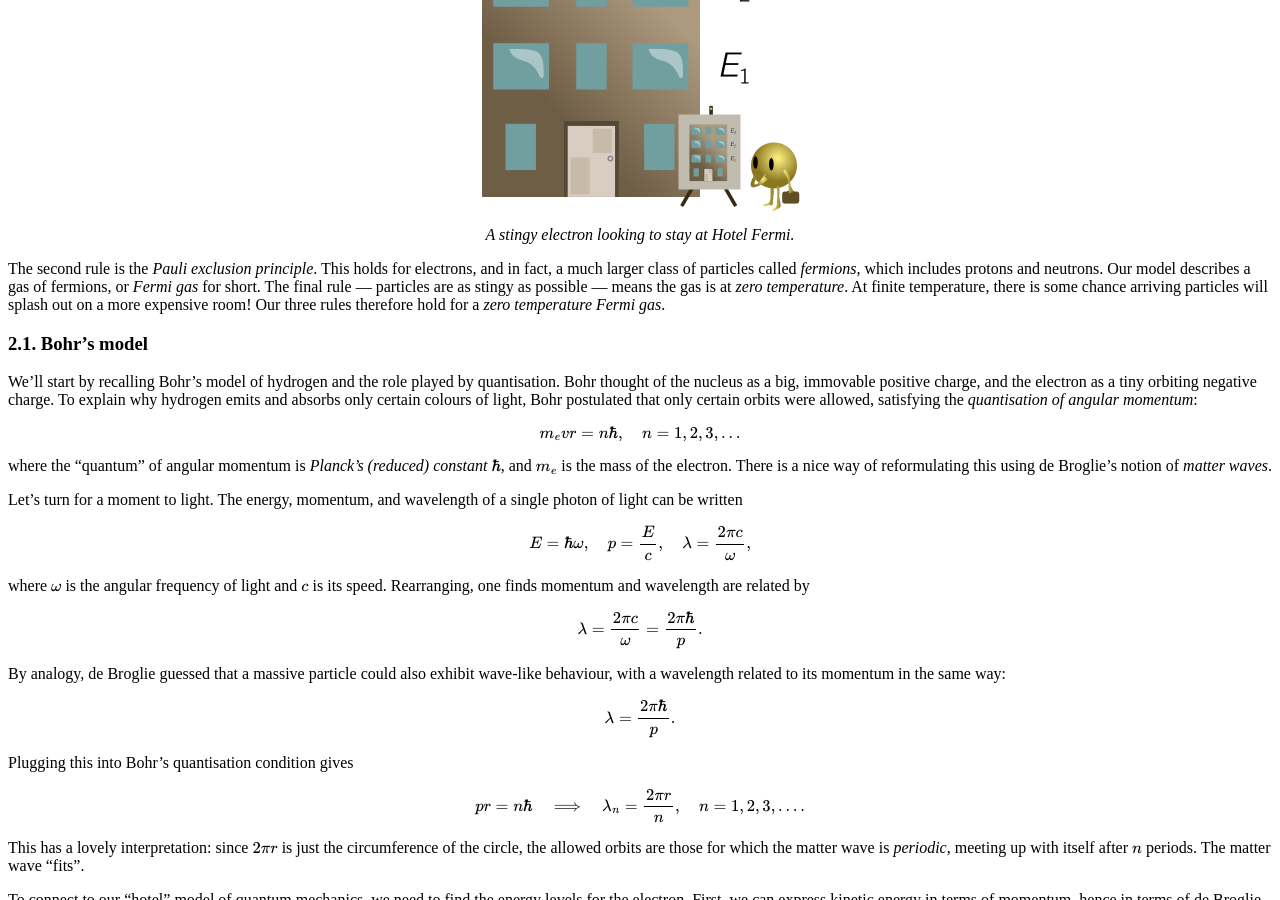
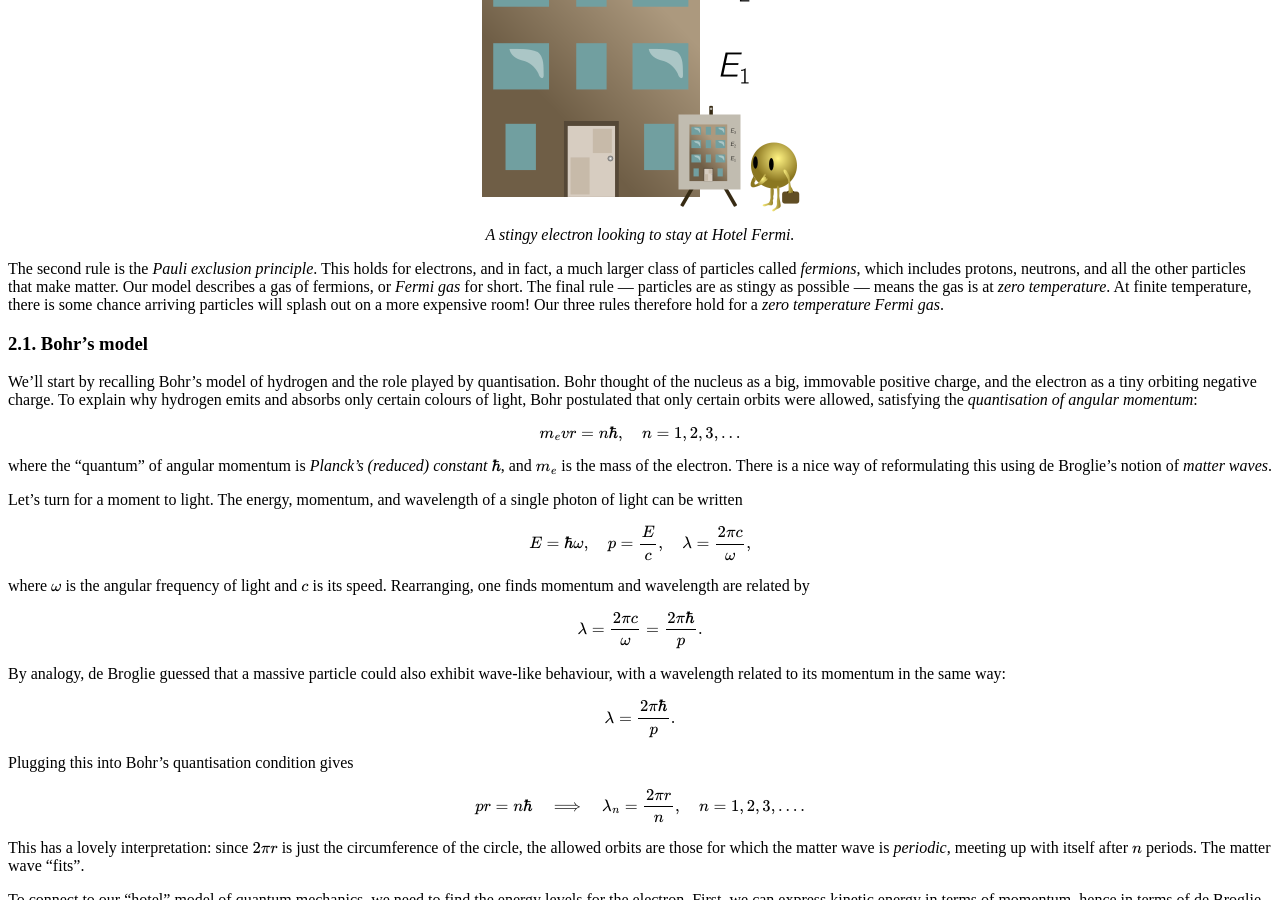
Before and after one commit to hapax/hapax.github.io, a Jekyll site: the page built from assets/chandra.md, in a window 1280 px wide and 900 px high, scrolled down 2232 px. Built offline with Jekyll 4.4.1, drawn with Linux system fonts in a browser that asks for light colours; our own code applies the rules of GitHub Pages for plain Markdown files; formulas are drawn with MathJax 3; a script that is not in the unit is left out.

Commit message:
Update chandra

```diff
--- a/assets/chandra.md
+++ b/assets/chandra.md
@@ -125,7 +125,8 @@ particles, so our rules describes a *quantum gas*.
 
 The second rule is the *Pauli exclusion principle*.
 This holds for electrons, and in fact, a much larger class of
-particles called *fermions*, which includes protons and neutrons.
+particles called *fermions*, which includes protons, neutrons, and all
+the other particles that make matter.
 Our model describes a gas of fermions, or *Fermi gas* for short.
 The final rule --- particles are as stingy as possible --- means the
 gas is at *zero temperature*.
```
Also changed, not shown: 1 other file.
